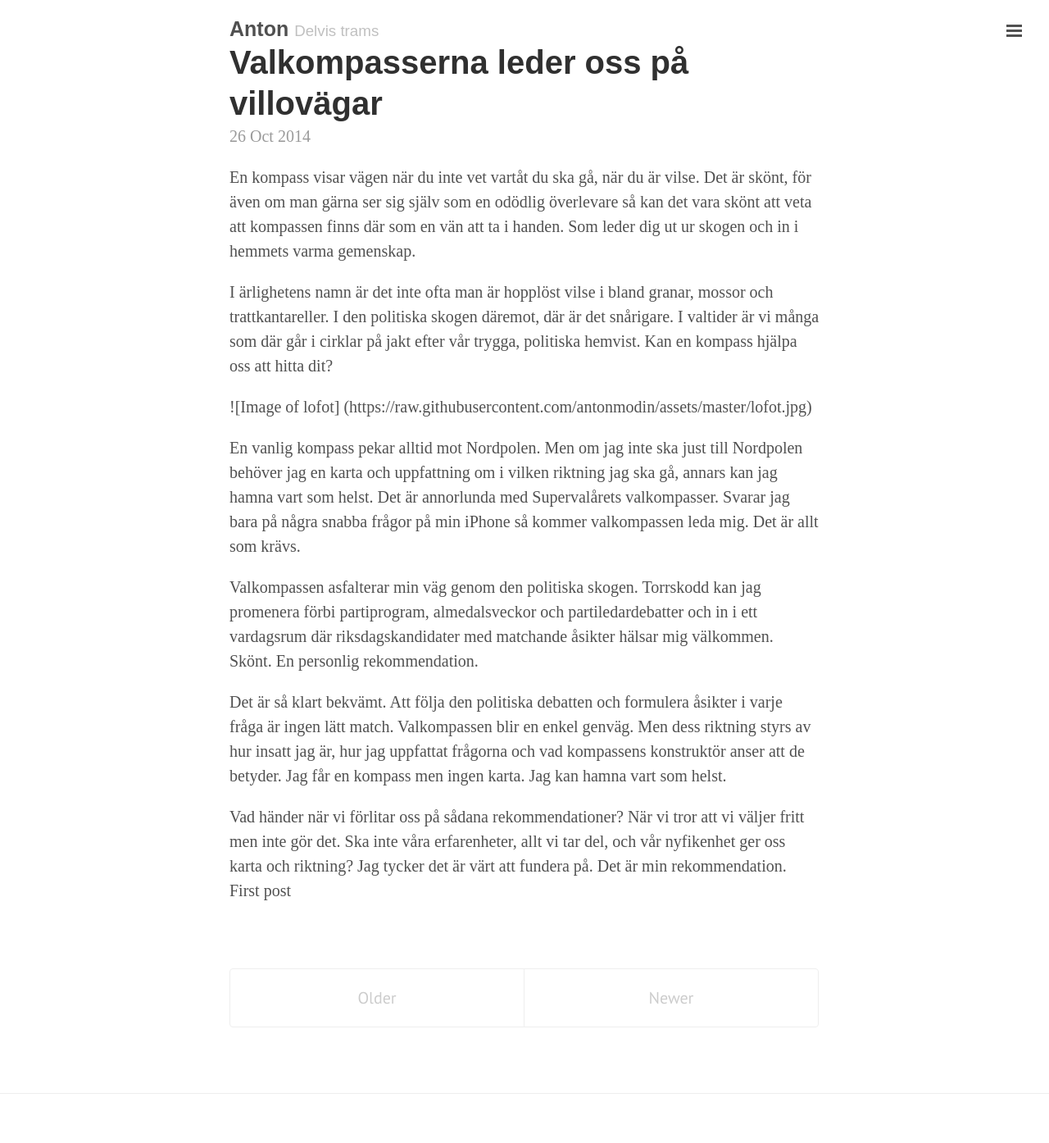
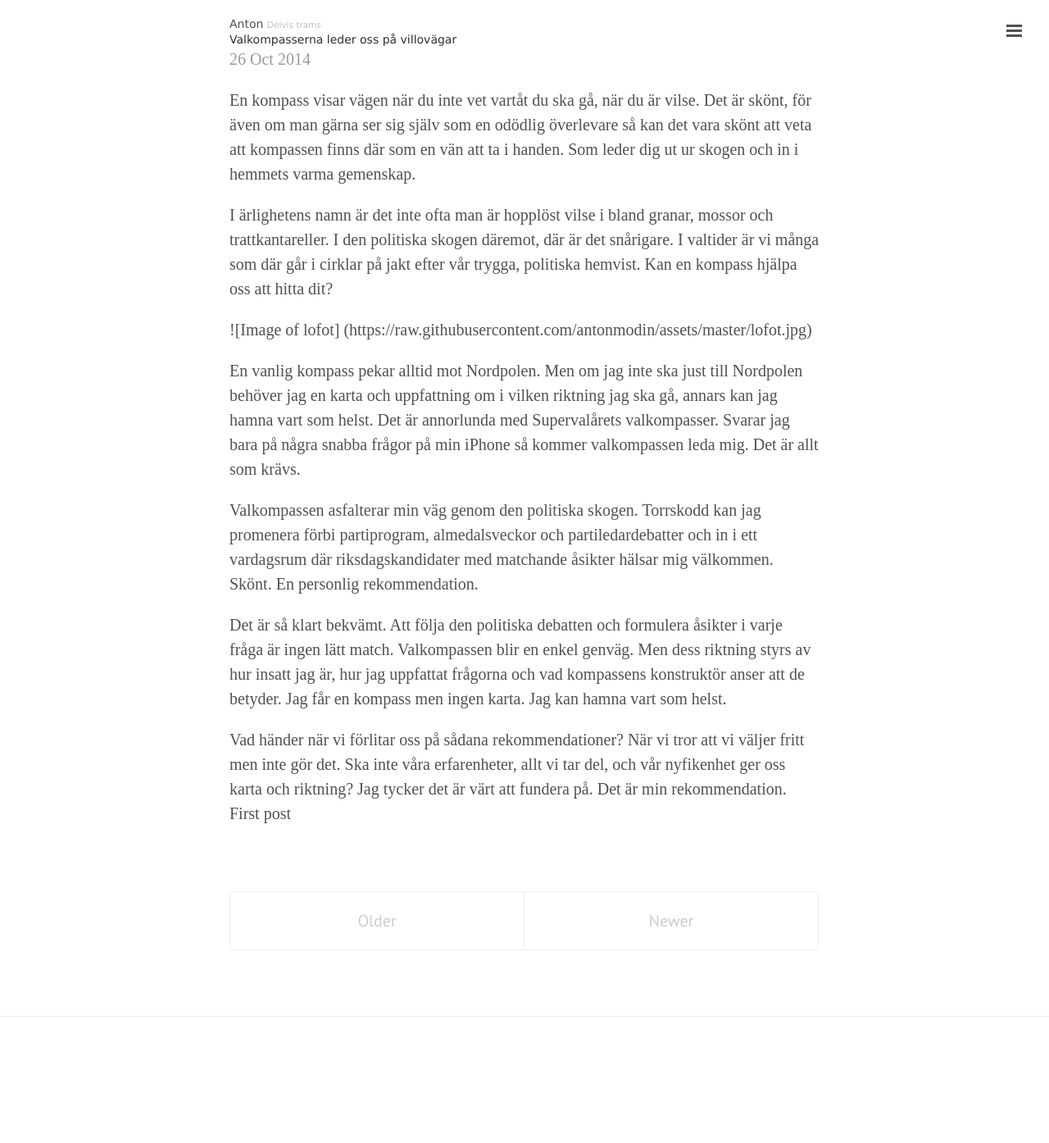
Before and after one commit to antonmodin/jekyllsite, a Jekyll site: the page built from index.html, in a window 1280 px wide. Shown: the whole page at 82% size. Built offline with Jekyll 4.4.1, drawn with Linux system fonts in a browser that asks for light colours; Markdown is read by kramdown in place of the engine named in the settings; the list of posts is cut into pages by our own code; after the commit the page ends 1300 px from its top, so only the background shows below that.

Commit message:
Update lanyon.css

```diff
--- a/public/css/lanyon.css
+++ b/public/css/lanyon.css
@@ -48,7 +48,10 @@ html {
 }
 
 h1, h2, h3, h4, h5, h6 {
-	font-family:"futura-pt",sans-serif;
+font-family:'Interstate','Lucida Grande','Lucida Sans Unicode','Lucida Sans',Garuda,Verdana,Tahoma,sans-serif;
+	font-size:14px;
+	line-height:18px;
+	font-weight:400
 }
   font-weight: 400;
   color: #313131;
```
